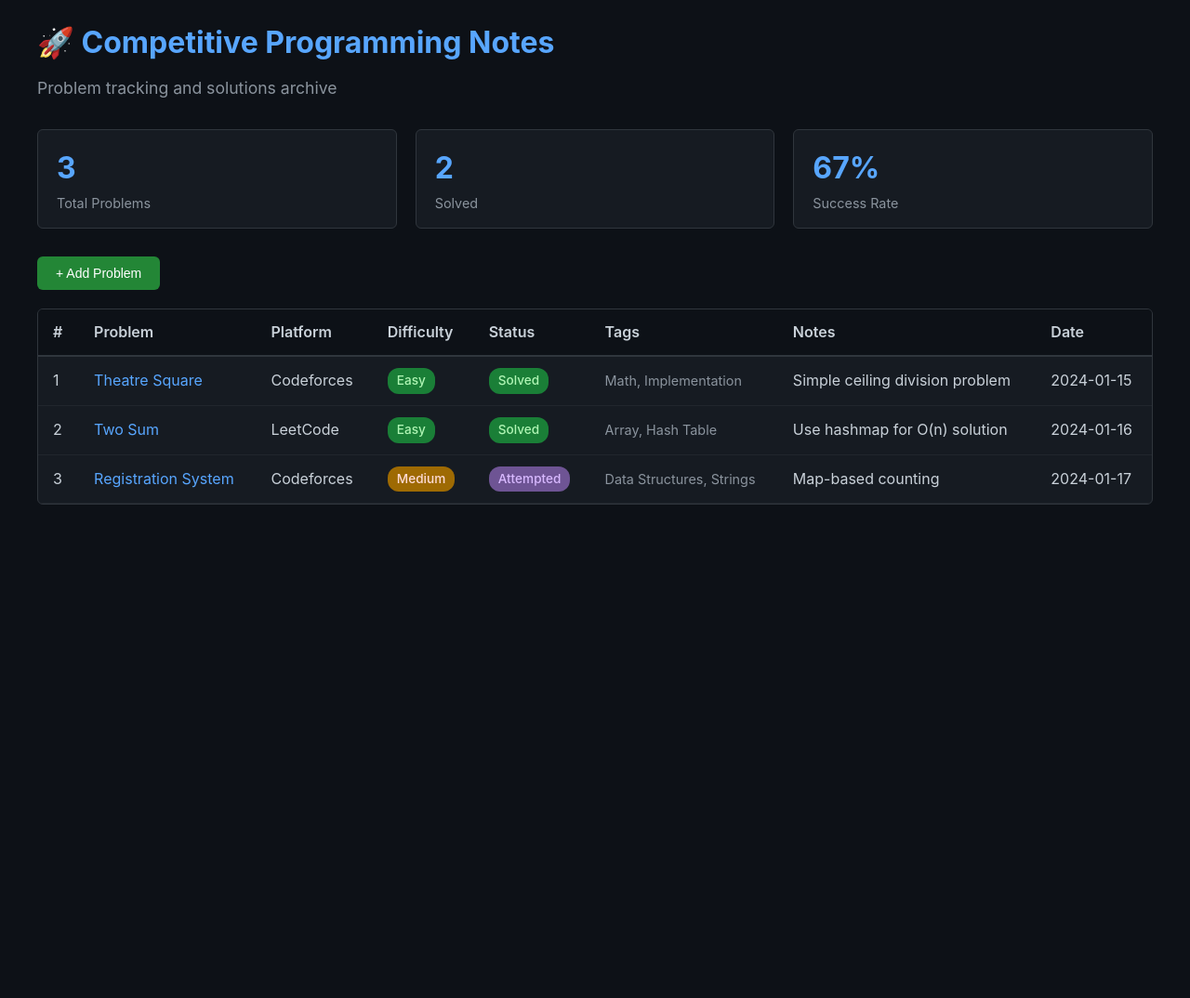
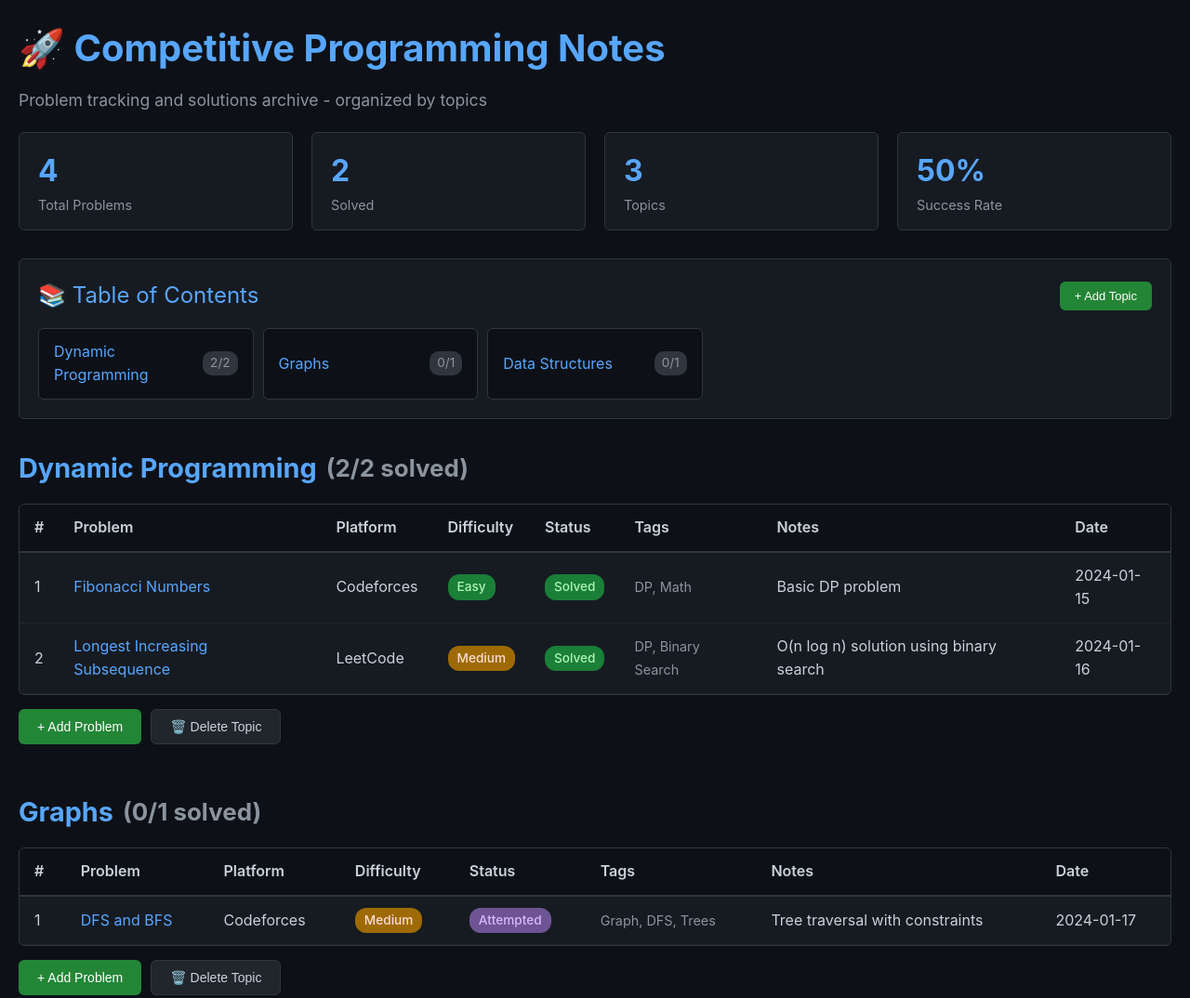
Before and after one commit to arkadeep-baksi/cp.notes, a plain HTML site: page index.html in a window 1280 px wide. Shown: the top 1074 px of the page at 93% size. Before the commit the page ends 800 px from the top, so only its background shows below. Drawn offline with Linux system fonts and the light colour scheme.

Commit message:
Update index.html
Updating index.html file

```diff
--- a/index.html
+++ b/index.html
@@ -20,20 +20,126 @@
         }
 
         .container {
-            max-width: 1200px;
+            max-width: 1400px;
             margin: 0 auto;
+        }
+
+        header {
+            margin-bottom: 30px;
         }
 
         h1 {
             color: #58a6ff;
             margin-bottom: 10px;
-            font-size: 2em;
+            font-size: 2.5em;
         }
 
         .subtitle {
             color: #8b949e;
+            margin-bottom: 20px;
+            font-size: 1.1em;
+        }
+
+        .stats {
+            display: flex;
+            gap: 20px;
             margin-bottom: 30px;
-            font-size: 1.1em;
+            flex-wrap: wrap;
+        }
+
+        .stat-card {
+            background-color: #161b22;
+            border: 1px solid #30363d;
+            border-radius: 6px;
+            padding: 15px 20px;
+            flex: 1;
+            min-width: 150px;
+        }
+
+        .stat-number {
+            font-size: 2em;
+            font-weight: bold;
+            color: #58a6ff;
+        }
+
+        .stat-label {
+            color: #8b949e;
+            font-size: 0.9em;
+        }
+
+        .toc-section {
+            background-color: #161b22;
+            border: 1px solid #30363d;
+            border-radius: 6px;
+            padding: 20px;
+            margin-bottom: 30px;
+        }
+
+        .toc-title {
+            color: #58a6ff;
+            font-size: 1.5em;
+            margin-bottom: 15px;
+            display: flex;
+            align-items: center;
+            gap: 10px;
+        }
+
+        .toc-grid {
+            display: grid;
+            grid-template-columns: repeat(auto-fill, minmax(200px, 1fr));
+            gap: 10px;
+        }
+
+        .toc-item {
+            background-color: #0d1117;
+            border: 1px solid #30363d;
+            border-radius: 6px;
+            padding: 12px 16px;
+            color: #58a6ff;
+            text-decoration: none;
+            display: flex;
+            justify-content: space-between;
+            align-items: center;
+            transition: all 0.2s;
+        }
+
+        .toc-item:hover {
+            background-color: #1c2128;
+            border-color: #58a6ff;
+        }
+
+        .toc-count {
+            background-color: #30363d;
+            color: #8b949e;
+            padding: 2px 8px;
+            border-radius: 10px;
+            font-size: 0.85em;
+        }
+
+        .topic-section {
+            margin-bottom: 50px;
+        }
+
+        .topic-header {
+            display: flex;
+            justify-content: space-between;
+            align-items: center;
+            margin-bottom: 15px;
+            flex-wrap: wrap;
+            gap: 10px;
+        }
+
+        .topic-title {
+            color: #58a6ff;
+            font-size: 1.8em;
+            display: flex;
+            align-items: center;
+            gap: 10px;
+        }
+
+        .topic-stats {
+            color: #8b949e;
+            font-size: 0.9em;
         }
 
         .table-wrapper {
@@ -41,6 +147,7 @@
             background-color: #161b22;
             border-radius: 6px;
             border: 1px solid #30363d;
+            margin-bottom: 15px;
         }
 
         table {
@@ -130,46 +237,45 @@
             font-size: 0.9em;
         }
 
-        .add-btn {
-            background-color: #238636;
-            color: white;
+        .btn {
             border: none;
             padding: 10px 20px;
             border-radius: 6px;
             cursor: pointer;
             font-size: 14px;
-            margin-bottom: 20px;
+            font-weight: 500;
+            transition: all 0.2s;
         }
 
-        .add-btn:hover {
+        .btn-primary {
+            background-color: #238636;
+            color: white;
+        }
+
+        .btn-primary:hover {
             background-color: #2ea043;
         }
 
-        .stats {
+        .btn-secondary {
+            background-color: #21262d;
+            color: #c9d1d9;
+            border: 1px solid #30363d;
+        }
+
+        .btn-secondary:hover {
+            background-color: #30363d;
+        }
+
+        .button-group {
             display: flex;
-            gap: 20px;
-            margin-bottom: 30px;
+            gap: 10px;
             flex-wrap: wrap;
         }
 
-        .stat-card {
-            background-color: #161b22;
-            border: 1px solid #30363d;
-            border-radius: 6px;
-            padding: 15px 20px;
-            flex: 1;
-            min-width: 150px;
-        }
-
-        .stat-number {
-            font-size: 2em;
-            font-weight: bold;
-            color: #58a6ff;
-        }
-
-        .stat-label {
+        .empty-state {
+            text-align: center;
+            padding: 40px;
             color: #8b949e;
-            font-size: 0.9em;
         }
 
         @media (max-width: 768px) {
@@ -177,16 +283,29 @@
                 padding: 10px;
             }
 
+            h1 {
+                font-size: 1.8em;
+            }
+
+            .topic-title {
+                font-size: 1.4em;
+            }
+
             th, td {
                 padding: 8px 12px;
+            }
+
+            .toc-grid {
+                grid-template-columns: 1fr;
             }
         }
     </style>
 </head>
 <body>
     <div class="container">
+        <header>
             <h1>🚀 Competitive Programming Notes</h1>
-        <p class="subtitle">Problem tracking and solutions archive</p>
+            <p class="subtitle">Problem tracking and solutions archive - organized by topics</p>
 
             <div class="stats">
                 <div class="stat-card">
@@ -198,15 +317,160 @@
                     <div class="stat-label">Solved</div>
                 </div>
                 <div class="stat-card">
+                    <div class="stat-number" id="totalTopics">0</div>
+                    <div class="stat-label">Topics</div>
+                </div>
+                <div class="stat-card">
                     <div class="stat-number" id="successRate">0%</div>
                     <div class="stat-label">Success Rate</div>
                 </div>
             </div>
+        </header>
 
-        <button class="add-btn" onclick="addProblem()">+ Add Problem</button>
+        <div class="toc-section">
+            <div class="toc-title">
+                📚 Table of Contents
+                <button class="btn btn-primary" onclick="addTopic()" style="margin-left: auto; padding: 8px 16px; font-size: 13px;">+ Add Topic</button>
+            </div>
+            <div class="toc-grid" id="tableOfContents">
+                <!-- TOC items will be generated here -->
+            </div>
+        </div>
 
+        <div id="topicsContainer">
+            <!-- Topic sections will be generated here -->
+        </div>
+    </div>
+
+    <script>
+        let topics = {
+            "Dynamic Programming": [
+                {
+                    problem: "Fibonacci Numbers",
+                    url: "https://codeforces.com/problemset/problem/1/A",
+                    platform: "Codeforces",
+                    difficulty: "easy",
+                    status: "solved",
+                    tags: "DP, Math",
+                    notes: "Basic DP problem",
+                    date: "2024-01-15"
+                },
+                {
+                    problem: "Longest Increasing Subsequence",
+                    url: "https://leetcode.com/problems/longest-increasing-subsequence/",
+                    platform: "LeetCode",
+                    difficulty: "medium",
+                    status: "solved",
+                    tags: "DP, Binary Search",
+                    notes: "O(n log n) solution using binary search",
+                    date: "2024-01-16"
+                }
+            ],
+            "Graphs": [
+                {
+                    problem: "DFS and BFS",
+                    url: "https://codeforces.com/problemset/problem/580/C",
+                    platform: "Codeforces",
+                    difficulty: "medium",
+                    status: "attempted",
+                    tags: "Graph, DFS, Trees",
+                    notes: "Tree traversal with constraints",
+                    date: "2024-01-17"
+                }
+            ],
+            "Data Structures": [
+                {
+                    problem: "Range Sum Query",
+                    url: "https://leetcode.com/problems/range-sum-query-mutable/",
+                    platform: "LeetCode",
+                    difficulty: "medium",
+                    status: "unsolved",
+                    tags: "Segment Tree, Fenwick Tree",
+                    notes: "Need to learn segment trees",
+                    date: "2024-01-18"
+                }
+            ]
+        };
+
+        function updateStats() {
+            let totalProblems = 0;
+            let solvedProblems = 0;
+
+            Object.values(topics).forEach(problemList => {
+                totalProblems += problemList.length;
+                solvedProblems += problemList.filter(p => p.status === 'solved').length;
+            });
+
+            const rate = totalProblems > 0 ? Math.round((solvedProblems / totalProblems) * 100) : 0;
+
+            document.getElementById('totalProblems').textContent = totalProblems;
+            document.getElementById('solvedProblems').textContent = solvedProblems;
+            document.getElementById('totalTopics').textContent = Object.keys(topics).length;
+            document.getElementById('successRate').textContent = rate + '%';
+        }
+
+        function generateTableOfContents() {
+            const toc = document.getElementById('tableOfContents');
+            toc.innerHTML = '';
+
+            Object.keys(topics).forEach(topic => {
+                const count = topics[topic].length;
+                const solved = topics[topic].filter(p => p.status === 'solved').length;
+                const topicId = topic.toLowerCase().replace(/\s+/g, '-');
+
+                const tocItem = document.createElement('a');
+                tocItem.href = '#' + topicId;
+                tocItem.className = 'toc-item';
+                tocItem.innerHTML = `
+                    <span>${topic}</span>
+                    <span class="toc-count">${solved}/${count}</span>
+                `;
+                toc.appendChild(tocItem);
+            });
+        }
+
+        function renderTopics() {
+            const container = document.getElementById('topicsContainer');
+            container.innerHTML = '';
+
+            Object.keys(topics).forEach(topic => {
+                const topicId = topic.toLowerCase().replace(/\s+/g, '-');
+                const problemList = topics[topic];
+                const solved = problemList.filter(p => p.status === 'solved').length;
+
+                const section = document.createElement('div');
+                section.className = 'topic-section';
+                section.id = topicId;
+
+                let tableRows = '';
+                if (problemList.length === 0) {
+                    tableRows = '<tr><td colspan="8" class="empty-state">No problems added yet. Click "Add Problem" to get started!</td></tr>';
+                } else {
+                    problemList.forEach((p, index) => {
+                        tableRows += `
+                            <tr>
+                                <td>${index + 1}</td>
+                                <td><a href="${p.url}" class="problem-link" target="_blank">${p.problem}</a></td>
+                                <td>${p.platform}</td>
+                                <td><span class="difficulty ${p.difficulty}">${p.difficulty.charAt(0).toUpperCase() + p.difficulty.slice(1)}</span></td>
+                                <td><span class="status ${p.status}">${p.status.charAt(0).toUpperCase() + p.status.slice(1)}</span></td>
+                                <td><span class="tags">${p.tags}</span></td>
+                                <td>${p.notes}</td>
+                                <td>${p.date}</td>
+                            </tr>
+                        `;
+                    });
+                }
+
+                section.innerHTML = `
+                    <div class="topic-header">
+                        <h2 class="topic-title">
+                            ${topic}
+                            <span class="topic-stats">(${solved}/${problemList.length} solved)</span>
+                        </h2>
+                    </div>
                     <div class="table-wrapper">
-            <table id="problemTable">
+                        <table>
                             <thead>
                                 <tr>
                                     <th>#</th>
@@ -219,111 +483,47 @@
                                     <th>Date</th>
                                 </tr>
                             </thead>
-                <tbody id="problemList">
-                    <!-- Sample data -->
-                    <tr>
-                        <td>1</td>
-                        <td><a href="https://codeforces.com/problemset/problem/1/A" class="problem-link" target="_blank">Theatre Square</a></td>
-                        <td>Codeforces</td>
-                        <td><span class="difficulty easy">Easy</span></td>
-                        <td><span class="status solved">Solved</span></td>
-                        <td><span class="tags">Math, Implementation</span></td>
-                        <td>Simple ceiling division problem</td>
-                        <td>2024-01-15</td>
-                    </tr>
-                    <tr>
-                        <td>2</td>
-                        <td><a href="https://leetcode.com/problems/two-sum/" class="problem-link" target="_blank">Two Sum</a></td>
-                        <td>LeetCode</td>
-                        <td><span class="difficulty easy">Easy</span></td>
-                        <td><span class="status solved">Solved</span></td>
-                        <td><span class="tags">Array, Hash Table</span></td>
-                        <td>Use hashmap for O(n) solution</td>
-                        <td>2024-01-16</td>
-                    </tr>
-                    <tr>
-                        <td>3</td>
-                        <td><a href="https://codeforces.com/problemset/problem/4/C" class="problem-link" target="_blank">Registration System</a></td>
-                        <td>Codeforces</td>
-                        <td><span class="difficulty medium">Medium</span></td>
-                        <td><span class="status attempted">Attempted</span></td>
-                        <td><span class="tags">Data Structures, Strings</span></td>
-                        <td>Map-based counting</td>
-                        <td>2024-01-17</td>
-                    </tr>
+                            <tbody>
+                                ${tableRows}
                             </tbody>
                         </table>
                     </div>
+                    <div class="button-group">
+                        <button class="btn btn-primary" onclick="addProblem('${topic}')">+ Add Problem</button>
+                        <button class="btn btn-secondary" onclick="deleteTopic('${topic}')">🗑️ Delete Topic</button>
                     </div>
+                `;
 
-    <script>
-        let problems = [
-            {
-                problem: "Theatre Square",
-                url: "https://codeforces.com/problemset/problem/1/A",
-                platform: "Codeforces",
-                difficulty: "easy",
-                status: "solved",
-                tags: "Math, Implementation",
-                notes: "Simple ceiling division problem",
-                date: "2024-01-15"
-            },
-            {
-                problem: "Two Sum",
-                url: "https://leetcode.com/problems/two-sum/",
-                platform: "LeetCode",
-                difficulty: "easy",
-                status: "solved",
-                tags: "Array, Hash Table",
-                notes: "Use hashmap for O(n) solution",
-                date: "2024-01-16"
-            },
-            {
-                problem: "Registration System",
-                url: "https://codeforces.com/problemset/problem/4/C",
-                platform: "Codeforces",
-                difficulty: "medium",
-                status: "attempted",
-                tags: "Data Structures, Strings",
-                notes: "Map-based counting",
-                date: "2024-01-17"
-            }
-        ];
-
-        function updateStats() {
-            const total = problems.length;
-            const solved = problems.filter(p => p.status === 'solved').length;
-            const rate = total > 0 ? Math.round((solved / total) * 100) : 0;
-
-            document.getElementById('totalProblems').textContent = total;
-            document.getElementById('solvedProblems').textContent = solved;
-            document.getElementById('successRate').textContent = rate + '%';
-        }
-
-        function renderTable() {
-            const tbody = document.getElementById('problemList');
-            tbody.innerHTML = '';
-
-            problems.forEach((p, index) => {
-                const row = `
-                    <tr>
-                        <td>${index + 1}</td>
-                        <td><a href="${p.url}" class="problem-link" target="_blank">${p.problem}</a></td>
-                        <td>${p.platform}</td>
-                        <td><span class="difficulty ${p.difficulty}">${p.difficulty.charAt(0).toUpperCase() + p.difficulty.slice(1)}</span></td>
-                        <td><span class="status ${p.status}">${p.status.charAt(0).toUpperCase() + p.status.slice(1)}</span></td>
-                        <td><span class="tags">${p.tags}</span></td>
-                        <td>${p.notes}</td>
-                        <td>${p.date}</td>
-                    </tr>
-                `;
-                tbody.innerHTML += row;
+                container.appendChild(section);
             });
 
+            generateTableOfContents();
             updateStats();
         }
 
-        function addProblem() {
+        function addTopic() {
+            const topicName = prompt("Enter new topic name:");
+            if (!topicName) return;
+
+            if (topics[topicName]) {
+                alert("Topic already exists!");
+                return;
+            }
+
+            topics[topicName] = [];
+            renderTopics();
+        }
+
+        function deleteTopic(topicName) {
+            if (!confirm(`Are you sure you want to delete the topic "${topicName}" and all its problems?`)) {
+                return;
+            }
+
+            delete topics[topicName];
+            renderTopics();
+        }
+
+        function addProblem(topicName) {
             const problemName = prompt("Problem name:");
             if (!problemName) return;
 
@@ -337,7 +537,7 @@
             const notes = prompt("Notes:");
             const date = new Date().toISOString().split('T')[0];
 
-            problems.push({
+            topics[topicName].push({
                 problem: problemName,
                 url: url,
                 platform: platform || "Unknown",
@@ -348,10 +548,11 @@
                 date: date
             });
 
-            renderTable();
+            renderTopics();
         }
 
-        renderTable();
+        // Initial render
+        renderTopics();
     </script>
 </body>
 </html>
```
Lines whose indentation alone changed are shown as unchanged.
